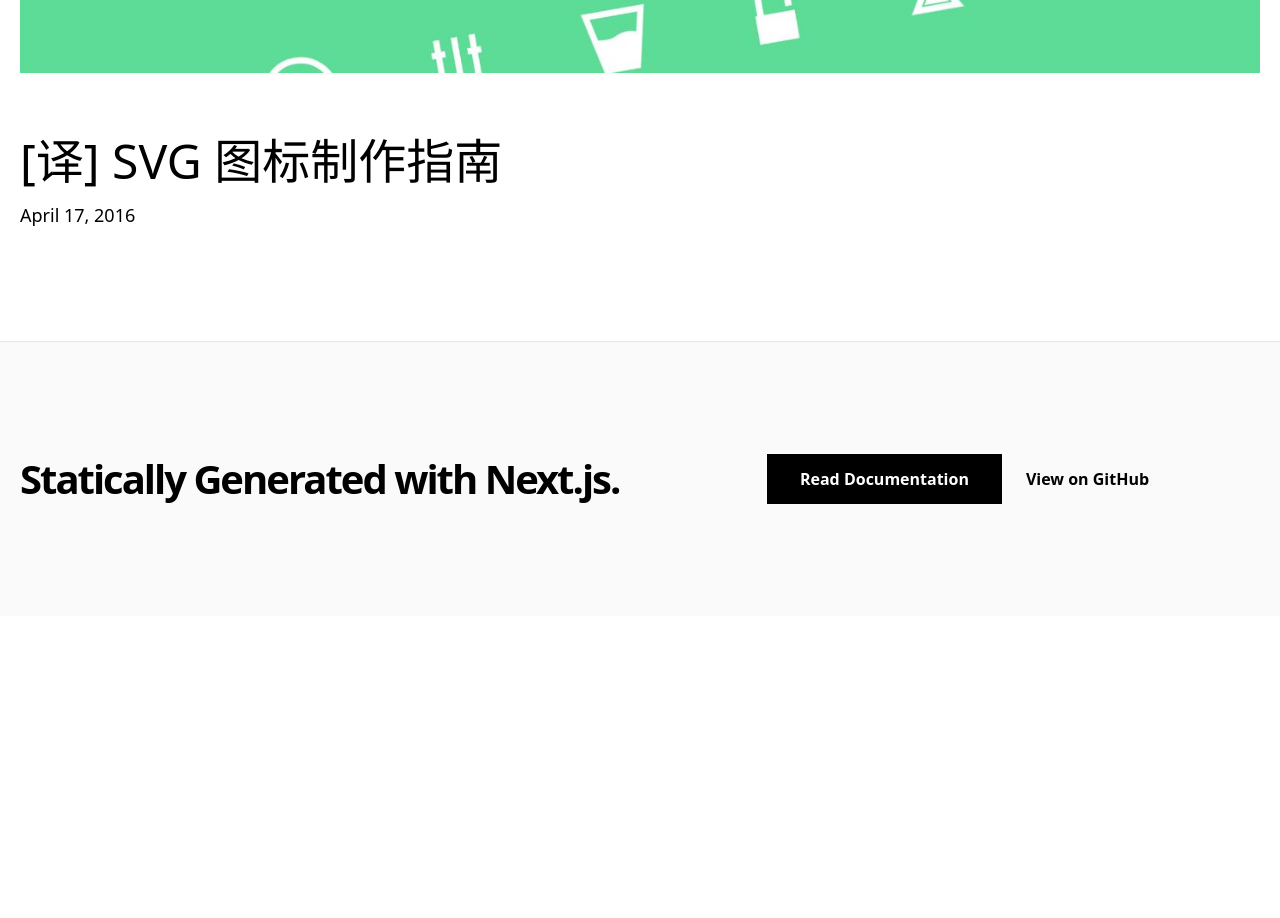
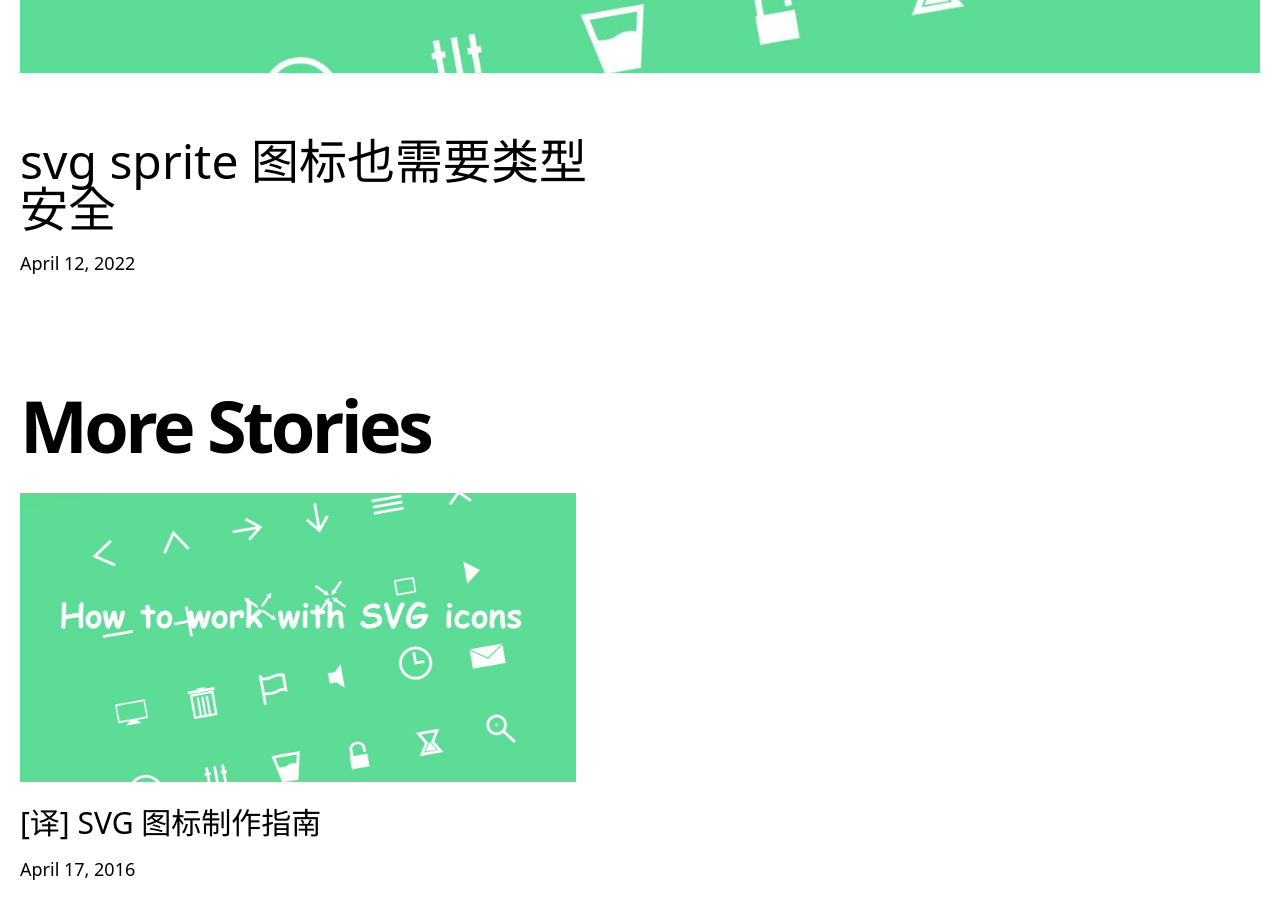
Before and after one commit to vagusX/blog, a Next.js app: page / in a window 1280 px wide. Shown: the part 780-1698 px from the top of the page. Before the commit the page ends 1396 px from the top, so only its background shows below. Built offline with nearby package versions, Linux system fonts and the light colour scheme.

Commit message:
feat: outline

```diff
--- /dev/null
+++ b/_posts/type-safe-for-svg-sprite-icons.md
@@ -0,0 +1,15 @@
+---
+title: 'svg sprite 图标也需要类型安全'
+excerpt: ''
+coverImage: '/assets/blog/svg-icons-guide/cover.jpeg'
+date: '2022-04-12 21:46'
+ogImage:
+  url: '/assets/blog/svg-icons-guide/cover.jpeg'
+---
+
+在 TypeScript 如此流行的今天，
+
+- @types/svg-baker-runtime 介绍使用
+- 给 react icon 增加 ts 示例
+- 支持 dynamic import 方式加载
+- 支持 react 18 中通过 suspense 加载
--- a/components/post-preview.tsx
+++ b/components/post-preview.tsx
@@ -1,15 +1,12 @@
-import Avatar from './avatar'
 import DateFormatter from './date-formatter'
 import CoverImage from './cover-image'
 import Link from 'next/link'
-import Author from '../types/author'
 
 type Props = {
   title: string
   coverImage: string
   date: string
   excerpt: string
-  author: Author
   slug: string
 }
 
@@ -18,7 +15,6 @@ const PostPreview = ({
   coverImage,
   date,
   excerpt,
-  author,
   slug,
 }: Props) => {
   return (
@@ -35,7 +31,6 @@ const PostPreview = ({
         <DateFormatter dateString={date} />
       </div>
       <p className="text-lg leading-relaxed mb-4">{excerpt}</p>
-      <Avatar name={author.name} picture={author.picture} />
     </div>
   )
 }
```
